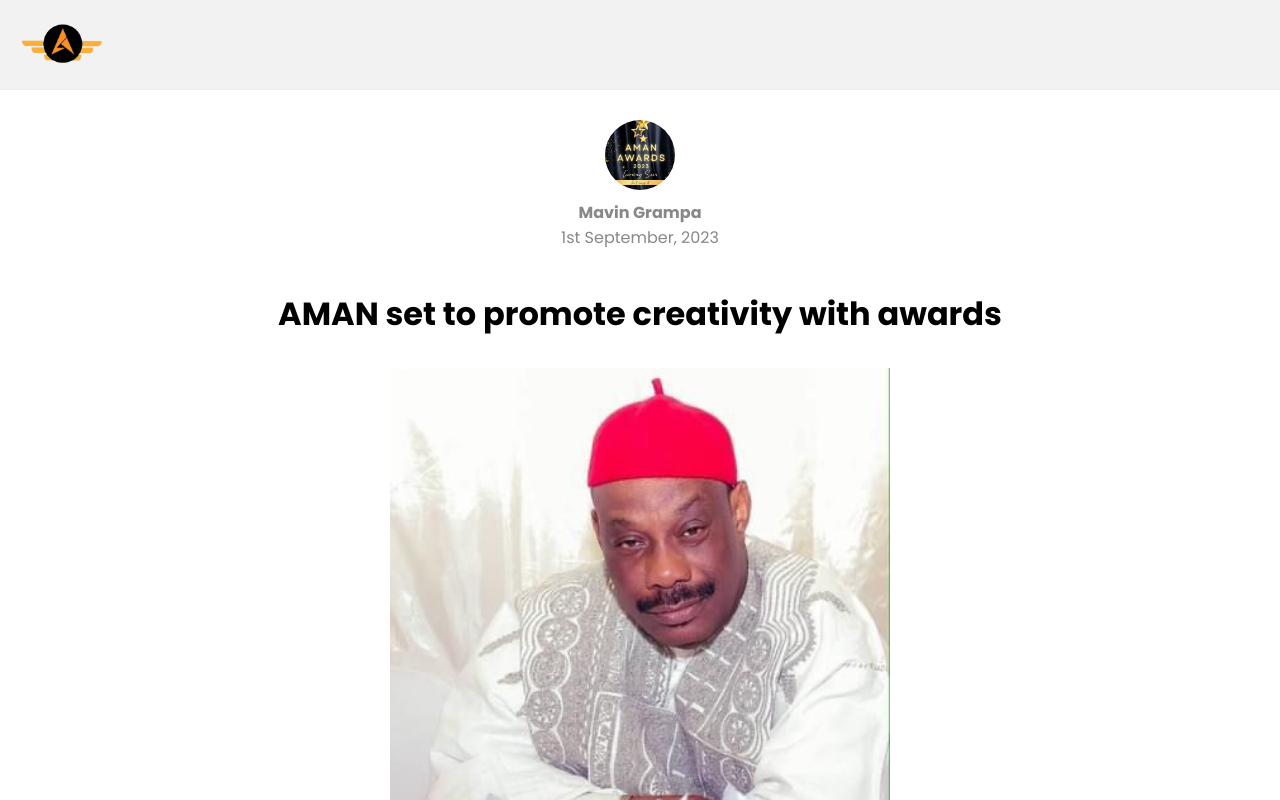
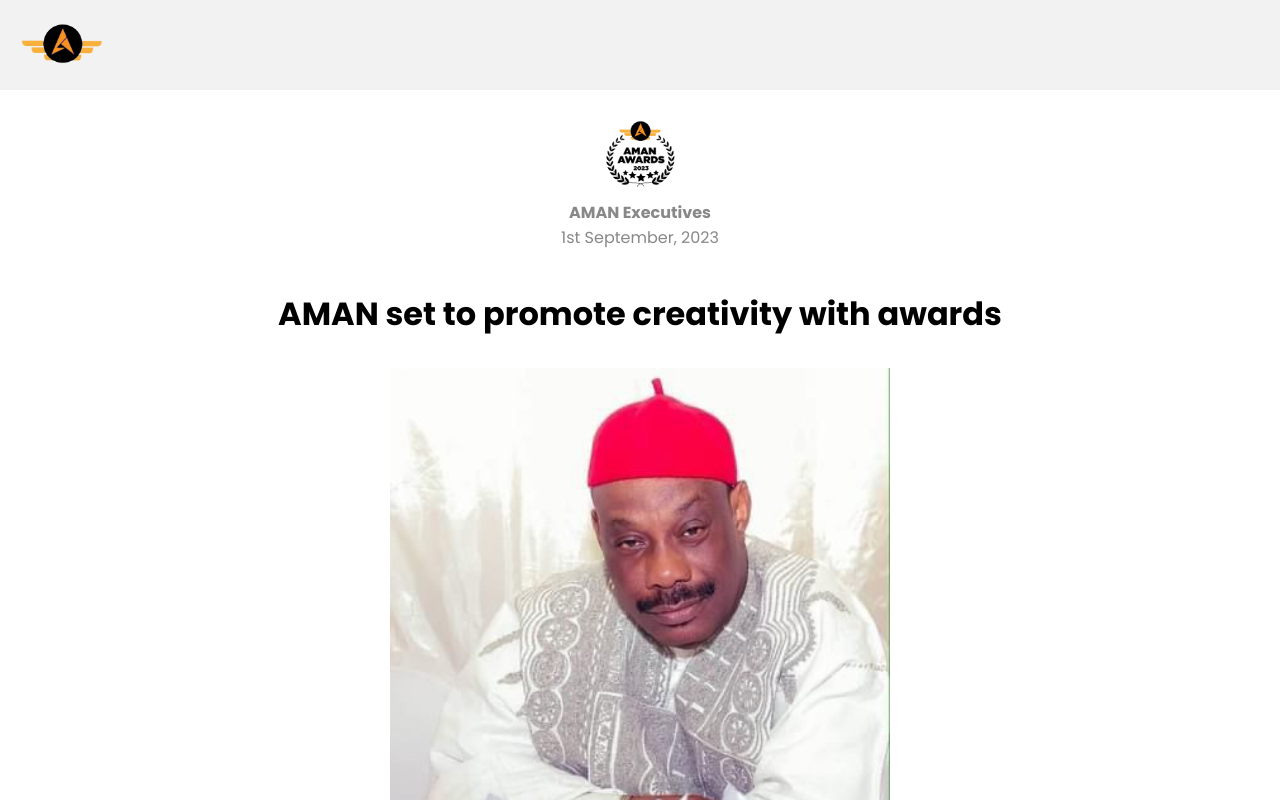
Before and after one commit to TheMoeEntity/aman-awards, a Next.js app: page /posts/1 in a window 1280 px wide. Shown: the top 800 px of the page. Built offline with nearby package versions, Linux system fonts and the light colour scheme.

Commit message:
few changes to blog page

```diff
--- a/components/PostPage/index.tsx
+++ b/components/PostPage/index.tsx
@@ -1,7 +1,7 @@
 import Image from "next/image";
 import styles from "./index.module.css";
 import profile from "../../public/images/presi.jpg";
-import awards from "../../public/images/awards.jpg";
+import awards from "../../public/images/aman-logo.png";
 
 const PostPage = () => {
   return (
@@ -20,7 +20,7 @@ const PostPage = () => {
             />
           </div>
           <div>
-            <b>Mavin Grampa</b> <br />
+            <b>AMAN Executives</b> <br />
             <span>1st September, 2023</span>
           </div>
         </div>
```
